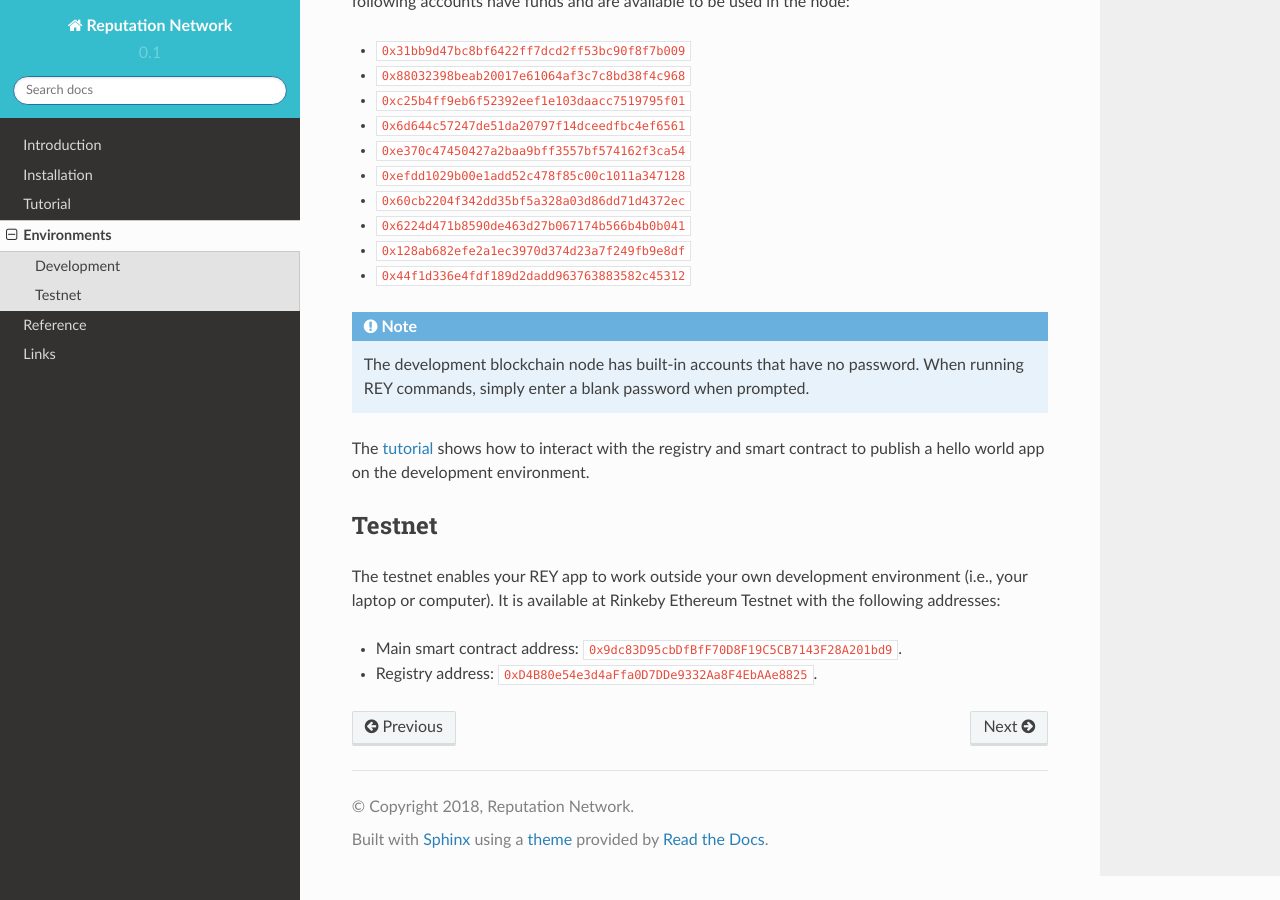
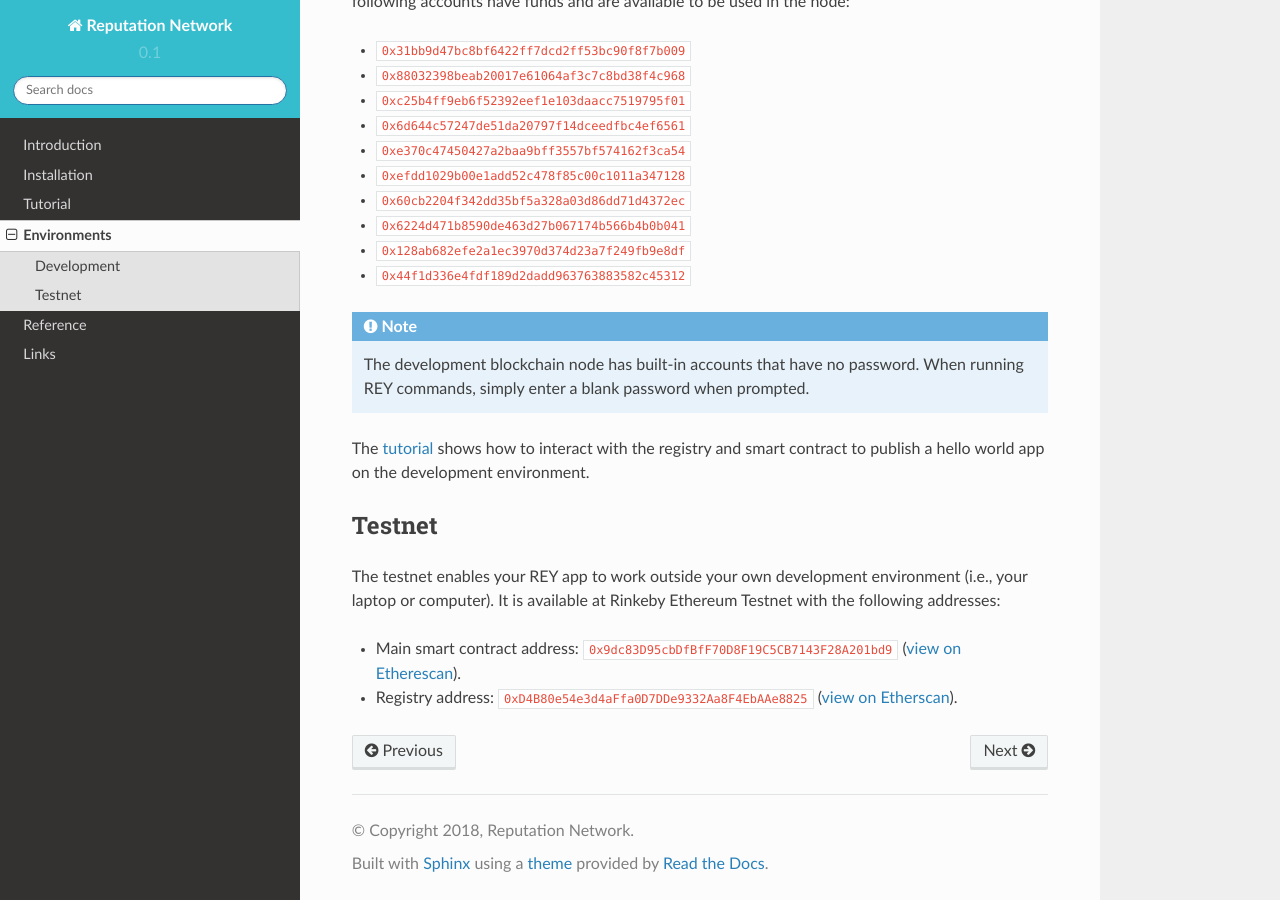
Before and after one commit to reputation-network/rey-docs, a Sphinx documentation site: the page built from docs/contents/environments.rst, in a window 1280 px wide and 900 px high, scrolled down 730 px. Built offline with Sphinx 7.4.7 and the Read the Docs theme 2.0.0, drawn with Linux system fonts in a browser that asks for light colours.

Commit message:
Add etherscan link

```diff
--- a/docs/contents/environments.rst
+++ b/docs/contents/environments.rst
@@ -51,6 +51,6 @@ Testnet
 
 The testnet enables your REY app to work outside your own development environment (i.e., your laptop or computer). It is available at Rinkeby Ethereum Testnet with the following addresses:
 
-- Main smart contract address: ``0x9dc83D95cbDfBfF70D8F19C5CB7143F28A201bd9``.
+- Main smart contract address: ``0x9dc83D95cbDfBfF70D8F19C5CB7143F28A201bd9`` (`view on Etherescan <https://rinkeby.etherscan.io/address/0x9dc83d95cbdfbff70d8f19c5cb7143f28a201bd9>`_).
 
-- Registry address: ``0xD4B80e54e3d4aFfa0D7DDe9332Aa8F4EbAAe8825``.
+- Registry address: ``0xD4B80e54e3d4aFfa0D7DDe9332Aa8F4EbAAe8825`` (`view on Etherscan <https://rinkeby.etherscan.io/address/0xd4b80e54e3d4affa0d7dde9332aa8f4ebaae8825>`_).
```
